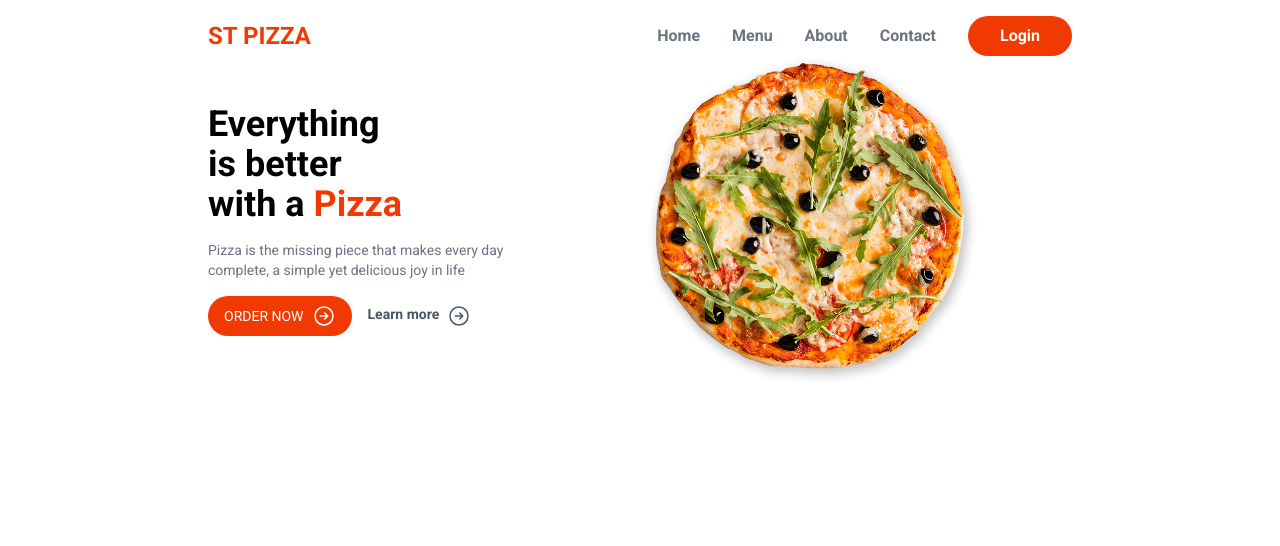
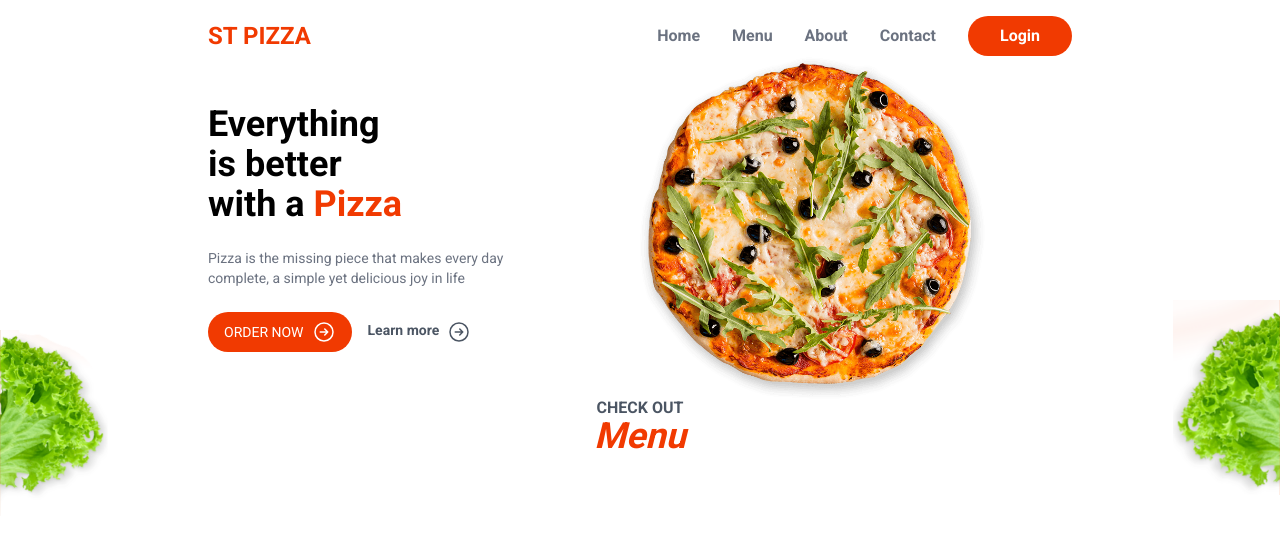
Before and after one commit to ParvinMusayev/food-app, a Next.js app: page / in a window 1280 px wide. Shown: the top 546 px of the page. Built offline with nearby package versions, Linux system fonts and the light colour scheme.

Commit message:
create HomeMenu

```diff
--- a/src/app/page.js
+++ b/src/app/page.js
@@ -1,12 +1,14 @@
 //components
 import Header from "@/components/layout/Header";
 import Hero from "@/components/layout/Hero";
+import HomeMenu from "@/components/layout/HomeMenu";
 
 export default function Home() {
   return (
     <>
       <Header />
       <Hero />
+      <HomeMenu />
     </>
   );
 }
--- a/src/components/layout/Hero.js
+++ b/src/components/layout/Hero.js
@@ -5,11 +5,11 @@ export default function Hero() {
   return (
     <section className="hero ">
       <div className="py-12">
-        <h1 className="text-4xl font-semibold">
+        <h1 className="text-4xl font-semibold ">
           Everything <br /> is better <br /> with a&nbsp;
           <span className="text-primary">Pizza</span>
         </h1>
-        <p className="my-4 text-gray-500 text-sm">
+        <p className="my-6 text-gray-500 text-sm">
           Pizza is the missing piece that makes every day complete, a simple yet
           delicious joy in life
         </p>
--- /dev/null
+++ b/src/components/layout/HomeMenu.js
@@ -0,0 +1,22 @@
+import Image from "next/image";
+
+export default function HomeMenu() {
+  return (
+    <section>
+      <div className="absolute left-0 right-0 w-full justify-start">
+        <div className="absolute left-0 -top-[70px] text-left -z-10">
+          <Image src={"/sallad1.png"}  width={109} height={189} alt={"sallad"} />
+        </div>
+        <div className="absolute -top-[100px] right-0 -z-10">
+          <Image src={"/sallad2.png"} width={107} height={195} alt={"sallad"} />
+        </div>
+      </div>
+      <div className="text-center">
+        <h3 className="uppercase text-gray-600 font-semibold leading-4">
+          Check out
+        </h3>
+        <h2 className="text-primary font-bold text-4xl italic">Menu</h2>
+      </div>
+    </section>
+  );
+}
```
